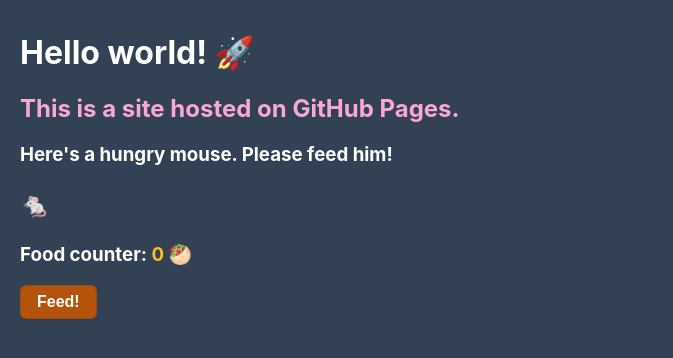
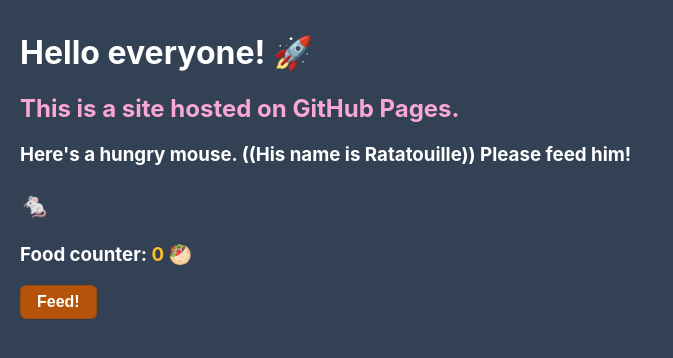
Before and after one commit to kohhongkyi-nm2207/kohhongkyi-nm2207.github.io, a plain HTML site: page index.html in a window 1280 px wide. Shown: the whole page, without its empty margins (0-673 px from the left). Drawn offline with Linux system fonts and the light colour scheme.

Commit message:
Update index.html
fun index.html updates

```diff
--- a/index.html
+++ b/index.html
@@ -1,14 +1,14 @@
 <!DOCTYPE html>
 <html lang="en">
   <head>
-    <title>My NM2207 GitHub Portfolio</title>
+    <title>Hong Kyi's NM2207 GitHub Portfolio</title>
     <script src="scripts/counter.js"></script>
     <link rel="stylesheet" href="styles/styles.css" />
   </head>
   <body>
-    <h1>Hello world! 🚀</h1>
+    <h1>Hello everyone! 🚀</h1>
     <h2>This is a site hosted on GitHub Pages.</h2>
-    <h3>Here's a hungry mouse. Please feed him!</h3>
+    <h3>Here's a hungry mouse. ((His name is Ratatouille)) Please feed him!</h3>
     <h3 class="mouse">🐁</h3>
     <h3>Food counter: <span class="counter">0</span> 🥙</h3>
     <button>Feed!</button>
```
